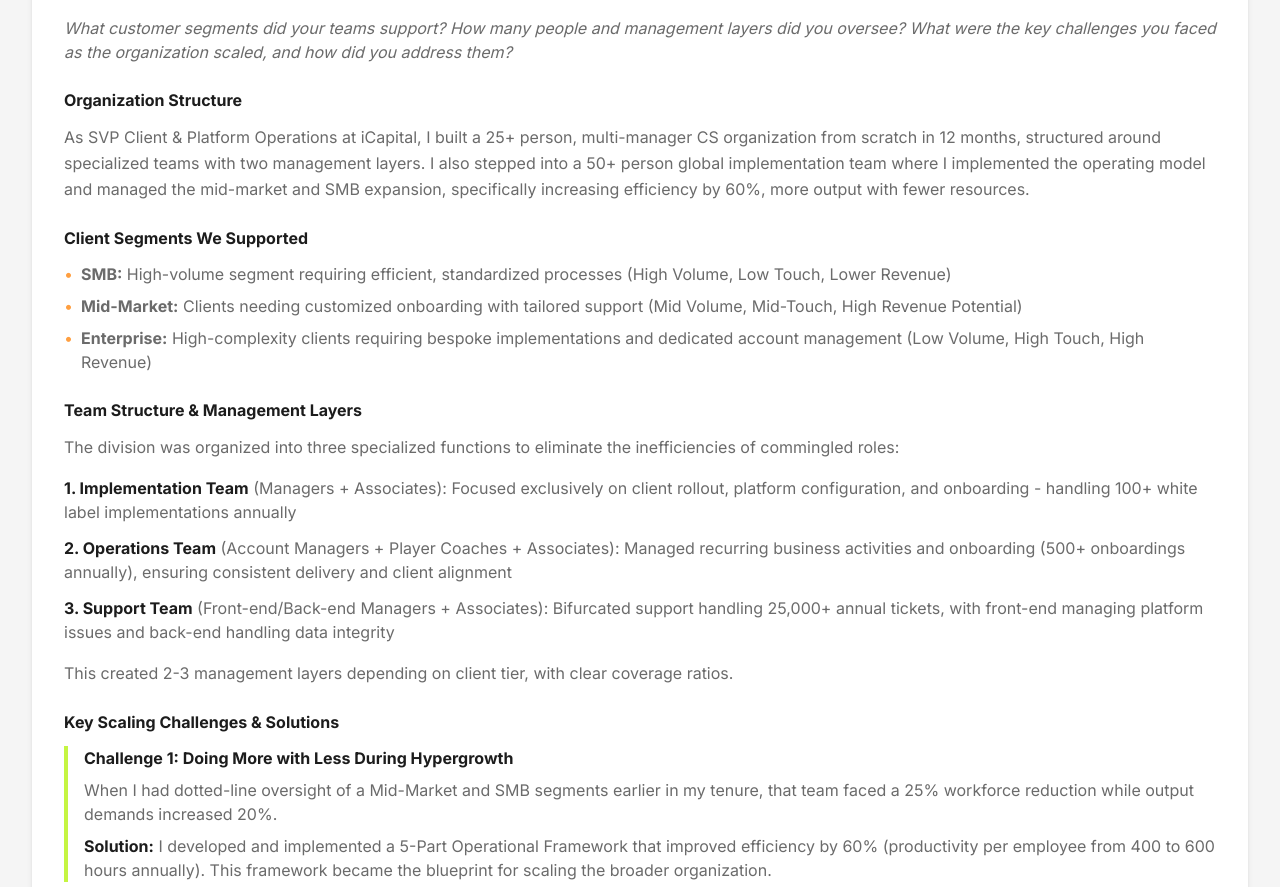
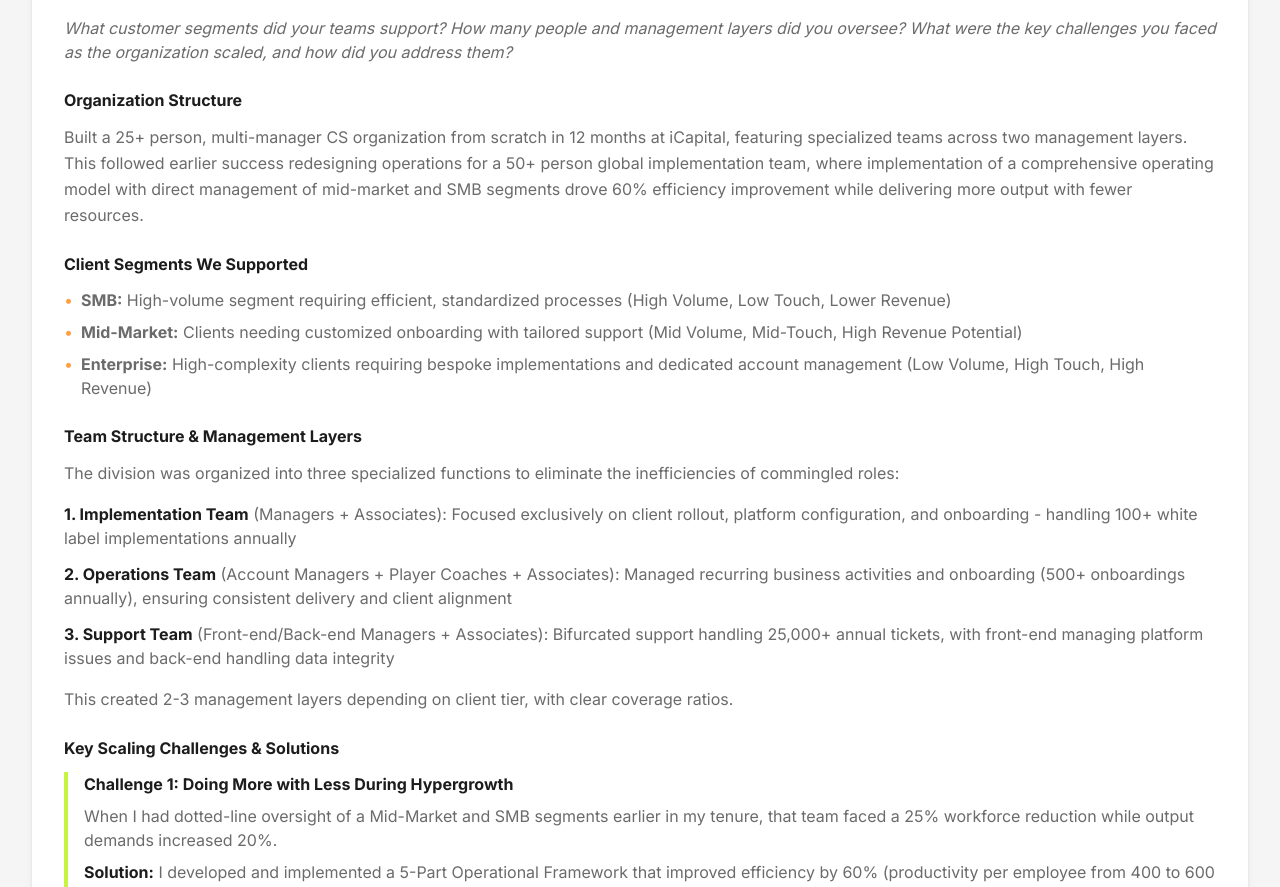
Before and after one commit to kkelly-d1cap/kkelly-personal-site-tw, a Next.js app: page /application/ramp in a window 1280 px wide. Shown: the part 2368-3255 px from the top of the page. Built offline with nearby package versions, Linux system fonts and the light colour scheme.

Commit message:
Refine Organization Structure paragraph for team-oriented tone
Changed from first-person "I built/implemented" to passive voice for more professional, team-oriented narrative while maintaining content accuracy.

```diff
--- a/app/application/ramp/page.tsx
+++ b/app/application/ramp/page.tsx
@@ -194,7 +194,7 @@ export default function RampApplication() {
               <div>
                 <h4 className="font-heading font-bold text-charcoal mb-3">Organization Structure</h4>
                 <p className="text-medium-gray leading-relaxed mb-4">
-                  As SVP Client & Platform Operations at iCapital, I built a 25+ person, multi-manager CS organization from scratch in 12 months, structured around specialized teams with two management layers. I also stepped into a 50+ person global implementation team where I implemented the operating model and managed the mid-market and SMB expansion, specifically increasing efficiency by 60%, more output with fewer resources.
+                  Built a 25+ person, multi-manager CS organization from scratch in 12 months at iCapital, featuring specialized teams across two management layers. This followed earlier success redesigning operations for a 50+ person global implementation team, where implementation of a comprehensive operating model with direct management of mid-market and SMB segments drove 60% efficiency improvement while delivering more output with fewer resources.
                 </p>
               </div>
 
```
